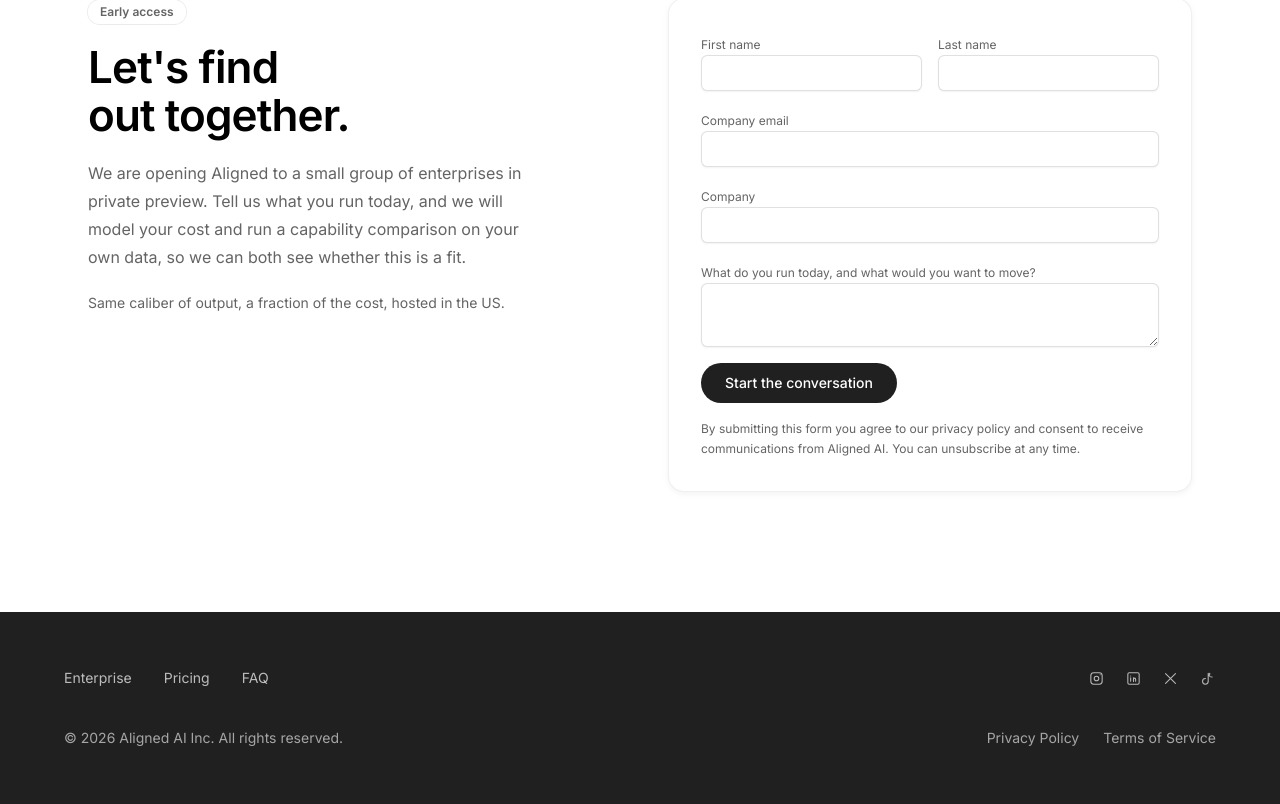
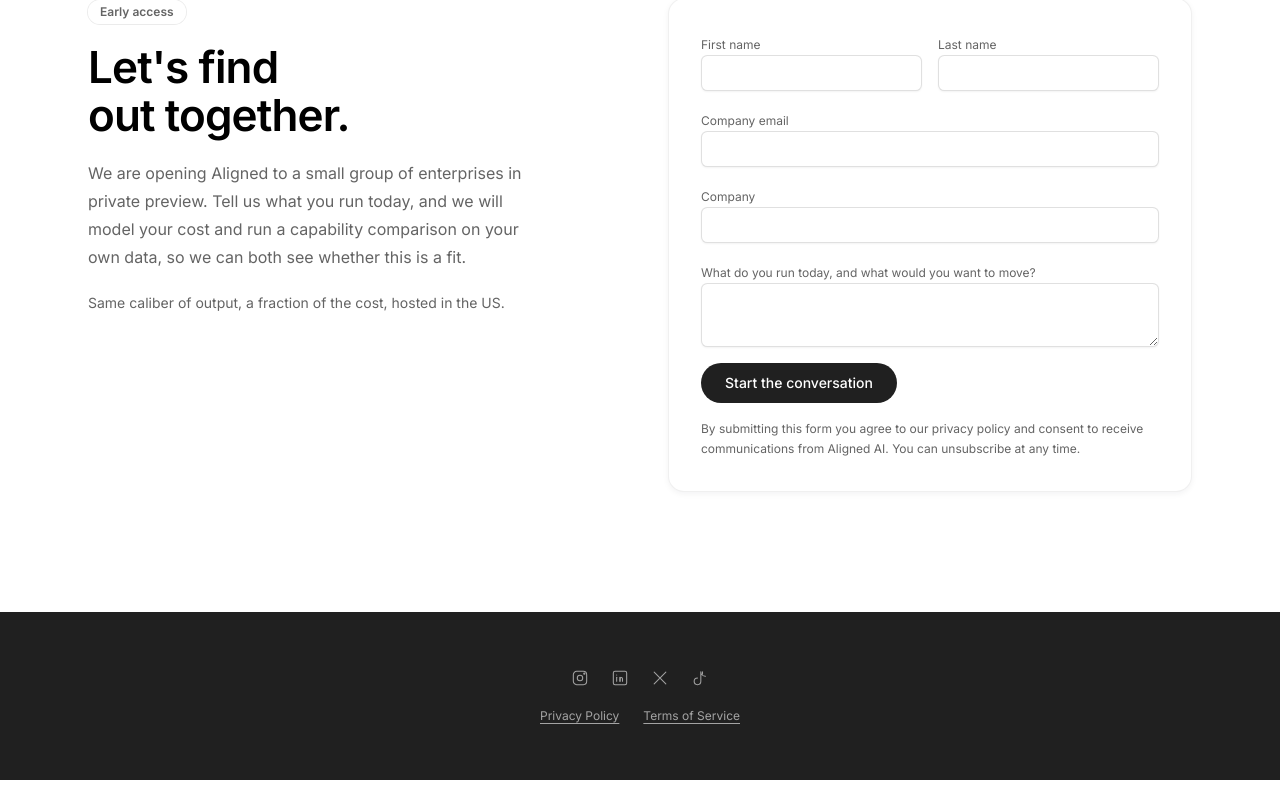
Before and after one commit to freitaspauloo/Paulo, a Next.js app: page /landing-v4 in a window 1280 px wide. Shown: the part 6933-7737 px from the top of the page. After the commit the page ends 7713 px from the top, so only its background shows below. Built offline with nearby package versions, Linux system fonts and the light colour scheme.

Commit message:
v4: match reference footer icon sizing and layout

```diff
--- a/src/components/landing/landing-footer-social.tsx
+++ b/src/components/landing/landing-footer-social.tsx
@@ -1,6 +1,6 @@
 import { cn } from "@/lib/utils";
 
-const iconClass = "size-[17px] shrink-0";
+const iconClass = "size-5 shrink-0";
 
 function SocialInstagram({ className }: { className?: string }) {
   return (
@@ -8,7 +8,7 @@ function SocialInstagram({ className }: { className?: string }) {
       viewBox="0 0 24 24"
       fill="none"
       stroke="currentColor"
-      strokeWidth={1.5}
+      strokeWidth={1.25}
       strokeLinecap="round"
       strokeLinejoin="round"
       className={cn(iconClass, className)}
@@ -16,7 +16,7 @@ function SocialInstagram({ className }: { className?: string }) {
     >
       <rect x="4" y="4" width="16" height="16" rx="4" />
       <circle cx="12" cy="12" r="3.25" />
-      <circle cx="17.2" cy="6.8" r="0.75" fill="currentColor" stroke="none" />
+      <circle cx="17.2" cy="6.8" r="0.75" />
     </svg>
   );
 }
@@ -27,7 +27,7 @@ function SocialLinkedIn({ className }: { className?: string }) {
       viewBox="0 0 24 24"
       fill="none"
       stroke="currentColor"
-      strokeWidth={1.5}
+      strokeWidth={1.25}
       strokeLinecap="round"
       strokeLinejoin="round"
       className={cn(iconClass, className)}
@@ -48,7 +48,7 @@ function SocialX({ className }: { className?: string }) {
       viewBox="0 0 24 24"
       fill="none"
       stroke="currentColor"
-      strokeWidth={1.5}
+      strokeWidth={1.25}
       strokeLinecap="round"
       strokeLinejoin="round"
       className={cn(iconClass, className)}
@@ -65,7 +65,7 @@ function SocialTikTok({ className }: { className?: string }) {
       viewBox="0 0 24 24"
       fill="none"
       stroke="currentColor"
-      strokeWidth={1.5}
+      strokeWidth={1.25}
       strokeLinecap="round"
       strokeLinejoin="round"
       className={cn(iconClass, className)}
@@ -78,12 +78,12 @@ function SocialTikTok({ className }: { className?: string }) {
 }
 
 const linkClass = cn(
-  "flex items-center justify-center text-[#b8b8b8] transition-colors hover:text-[#e8e8e8]",
+  "flex items-center justify-center text-[#a3a3a3] transition-colors hover:text-[#d4d4d4]",
 );
 
 export function LandingFooterSocial({ className }: { className?: string }) {
   return (
-    <div className={cn("flex items-center gap-4 sm:gap-5", className)}>
+    <div className={cn("flex items-center gap-5", className)}>
       <a href="#" aria-label="Instagram" className={linkClass}>
         <SocialInstagram />
       </a>
--- a/src/components/landing/landing-page-v4.tsx
+++ b/src/components/landing/landing-page-v4.tsx
@@ -158,28 +158,22 @@ export function LandingPageV4() {
         <ClosingContactSection />
       </div>
 
-      <footer className="bg-[#202020] px-6 py-14 text-white">
-        <div className={cn(landing.page, "flex flex-col gap-10")}>
-          <div className="flex flex-wrap items-center justify-between gap-6">
-            <div className="flex flex-wrap items-center gap-x-8 gap-y-3 text-sm">
-              {["Enterprise", "Pricing", "FAQ"].map((link) => (
-                <a key={link} href="#" className="text-white/70 hover:text-white">
-                  {link}
-                </a>
-              ))}
-            </div>
-            <LandingFooterSocial />
-          </div>
-          <div className="flex flex-wrap items-center justify-between gap-4 text-sm text-white/60">
-            <p>© 2026 Aligned AI Inc. All rights reserved.</p>
-            <div className="flex gap-6">
-              <a href="#" className="hover:text-white hover:underline">
-                Privacy Policy
-              </a>
-              <a href="#" className="hover:text-white hover:underline">
-                Terms of Service
-              </a>
-            </div>
+      <footer className="bg-[#202020] px-6 py-14">
+        <div className={cn(landing.page, "flex flex-col items-center gap-5")}>
+          <LandingFooterSocial />
+          <div className="flex items-center gap-6 text-xs text-[#a3a3a3]">
+            <a
+              href="#"
+              className="underline underline-offset-[3px] transition-colors hover:text-[#d4d4d4]"
+            >
+              Privacy Policy
+            </a>
+            <a
+              href="#"
+              className="underline underline-offset-[3px] transition-colors hover:text-[#d4d4d4]"
+            >
+              Terms of Service
+            </a>
           </div>
         </div>
       </footer>
```
